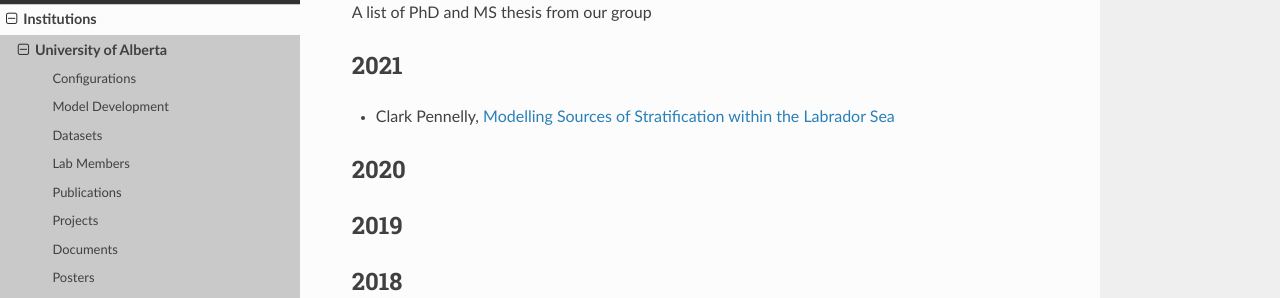
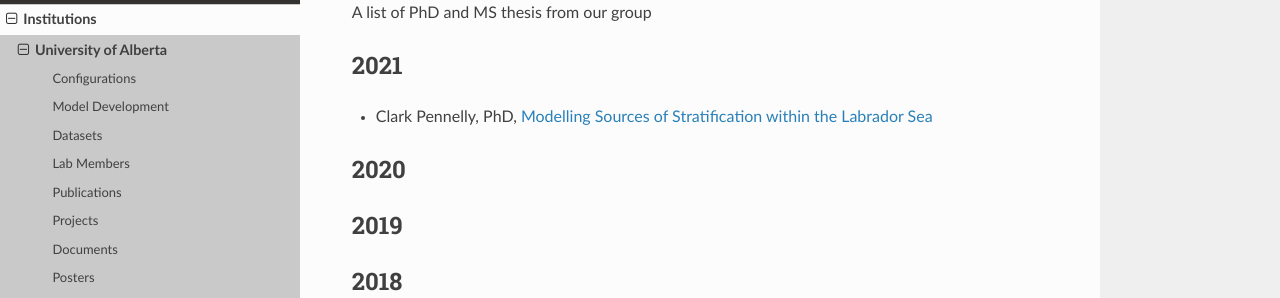
Before and after one commit to UofA-NEMO/Canadian-NEMO-Ocean-Modelling-Forum-Community-of-Practice, a Sphinx documentation site: the page built from docs/Institutions/UofA/Student_Theses.rst, in a window 1280 px wide and 925 px high. Shown: the part 159-457 px from the top of the window. Built offline with Sphinx 7.4.7 and the Read the Docs theme 2.0.0, drawn with Linux system fonts in a browser that asks for light colours.

Commit message:
Update Student_Theses.rst

```diff
--- a/docs/Institutions/UofA/Student_Theses.rst
+++ b/docs/Institutions/UofA/Student_Theses.rst
@@ -6,7 +6,7 @@ A list of PhD and MS thesis from our group
 2021
 ----
 
-* Clark Pennelly, `Modelling Sources of Stratification within the Labrador Sea <https://doi.org/10.7939/r3-2tvx-mj54>`_
+* Clark Pennelly, PhD, `Modelling Sources of Stratification within the Labrador Sea <https://doi.org/10.7939/r3-2tvx-mj54>`_
 
 2020
 ----
```
